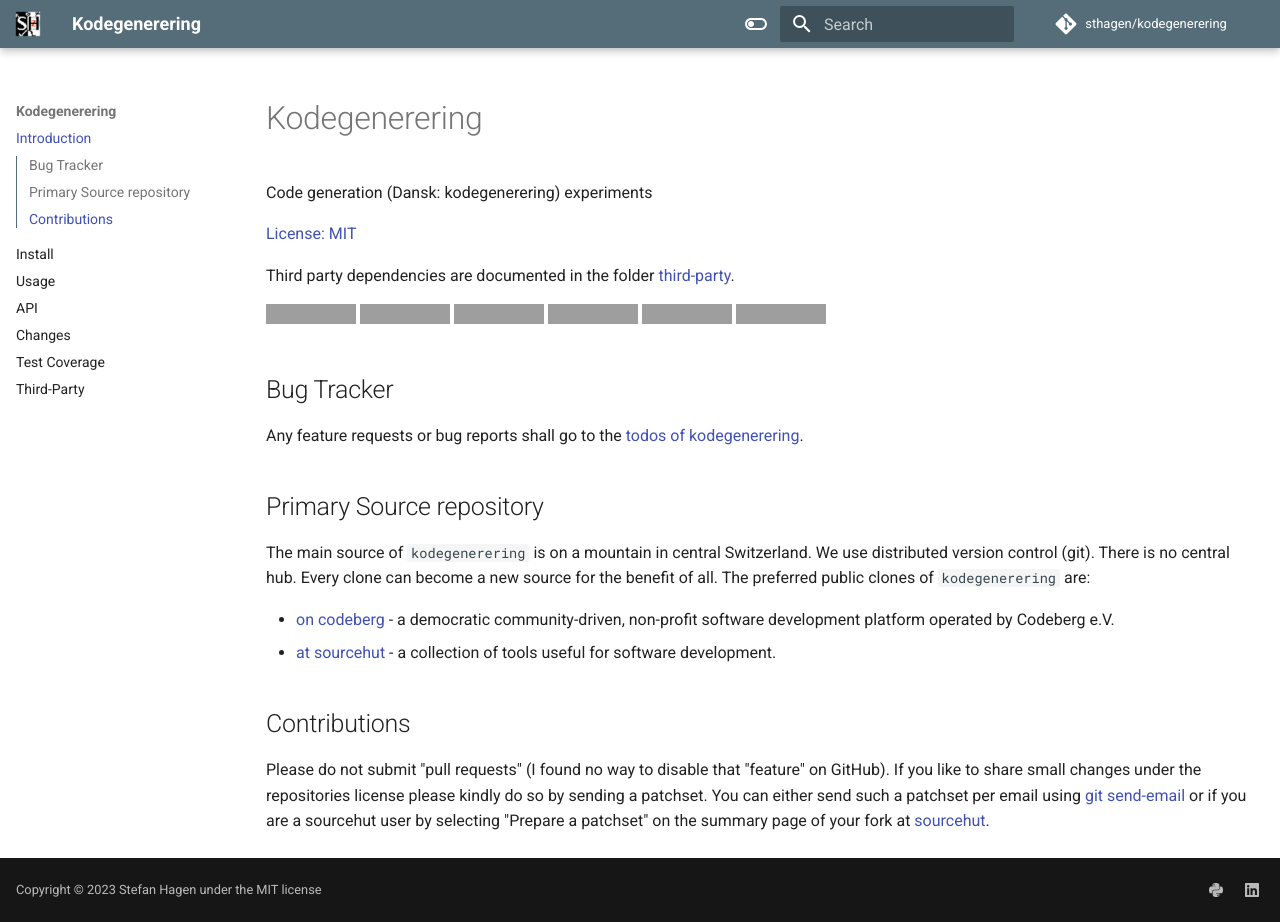
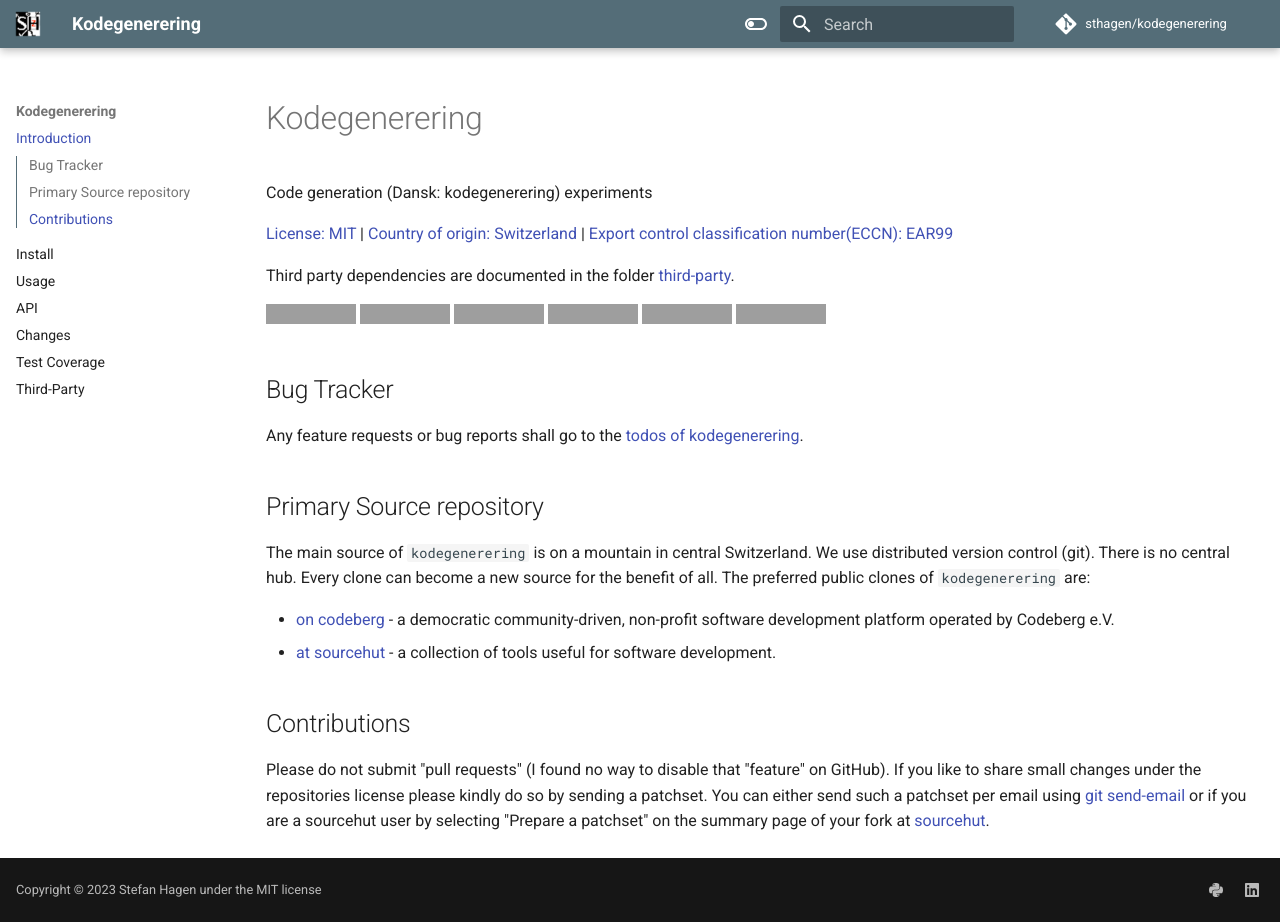
Before and after one commit to sthagen/kodegenerering, an MkDocs documentation site: the page built from docs/index.md, in a window 1280 px wide and 922 px high, cut to the strip 0-922 px from the top of the window. Built offline with MkDocs 1.6.1 and Material for MkDocs 9.7.7, drawn with Linux system fonts in a browser that asks for light colours; grey boxes are pictures that could not be loaded.

Commit message:
Amended landing page of docs with eccn and coo

```diff
--- a/docs/index.md
+++ b/docs/index.md
@@ -2,7 +2,9 @@
 
 Code generation (Dansk: kodegenerering) experiments
 
-[License: MIT](https://git.sr.ht/~sthagen/kodegenerering/tree/default/item/LICENSE)
+[License: MIT](https://git.sr.ht/~sthagen/kodegenerering/tree/default/item/LICENSE) |
+[Country of origin: Switzerland](https://git.sr.ht/~sthagen/kodegenerering/tree/default/item/COUNTRY-OF-ORIGIN) |
+[Export control classification number(ECCN): EAR99](https://git.sr.ht/~sthagen/kodegenerering/tree/default/item/EXPORT-CONTROL-CLASSIFICATION-NUMBER)
 
 Third party dependencies are documented in the folder [third-party](third-party/README.md).
 
```
